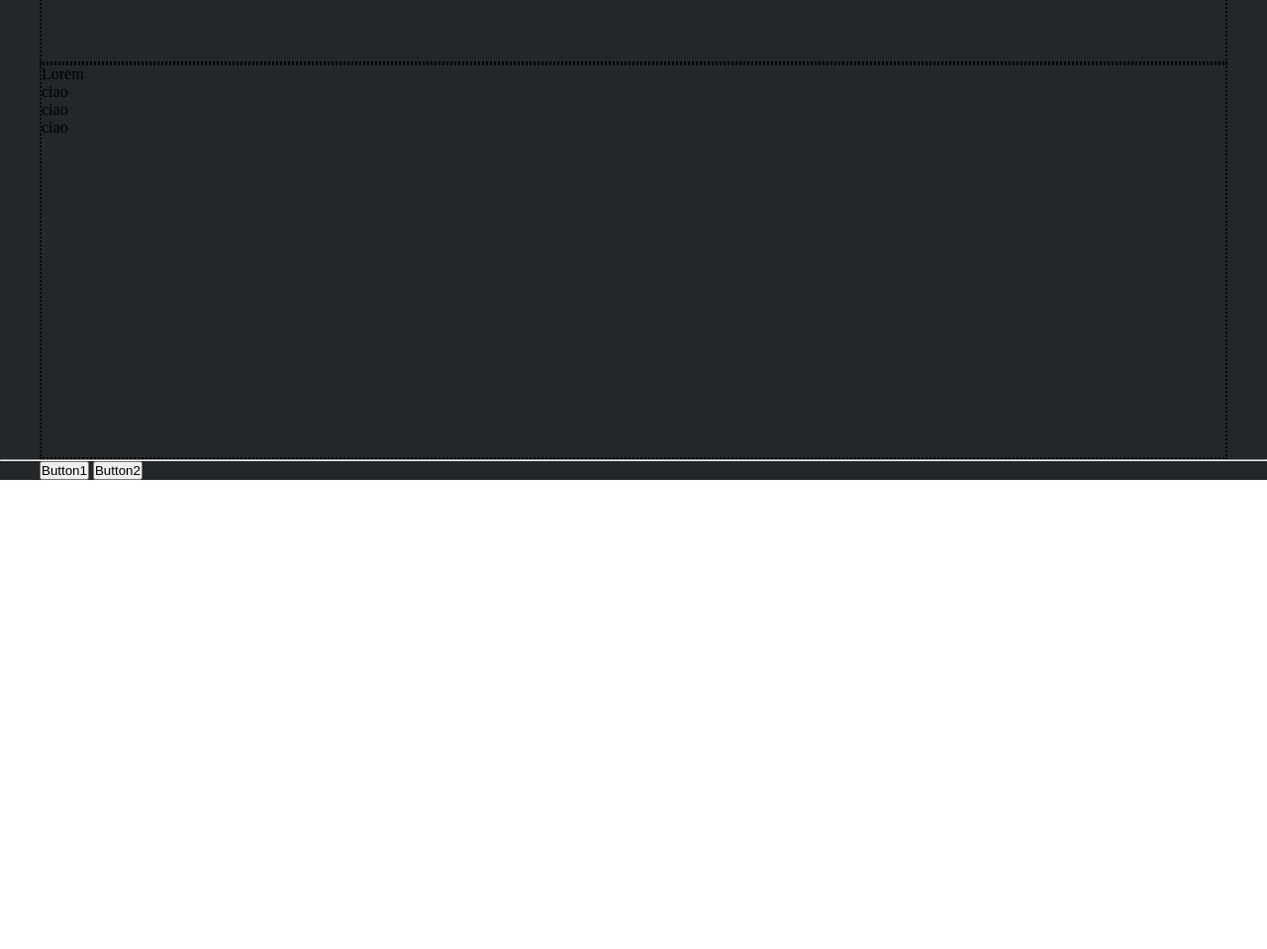
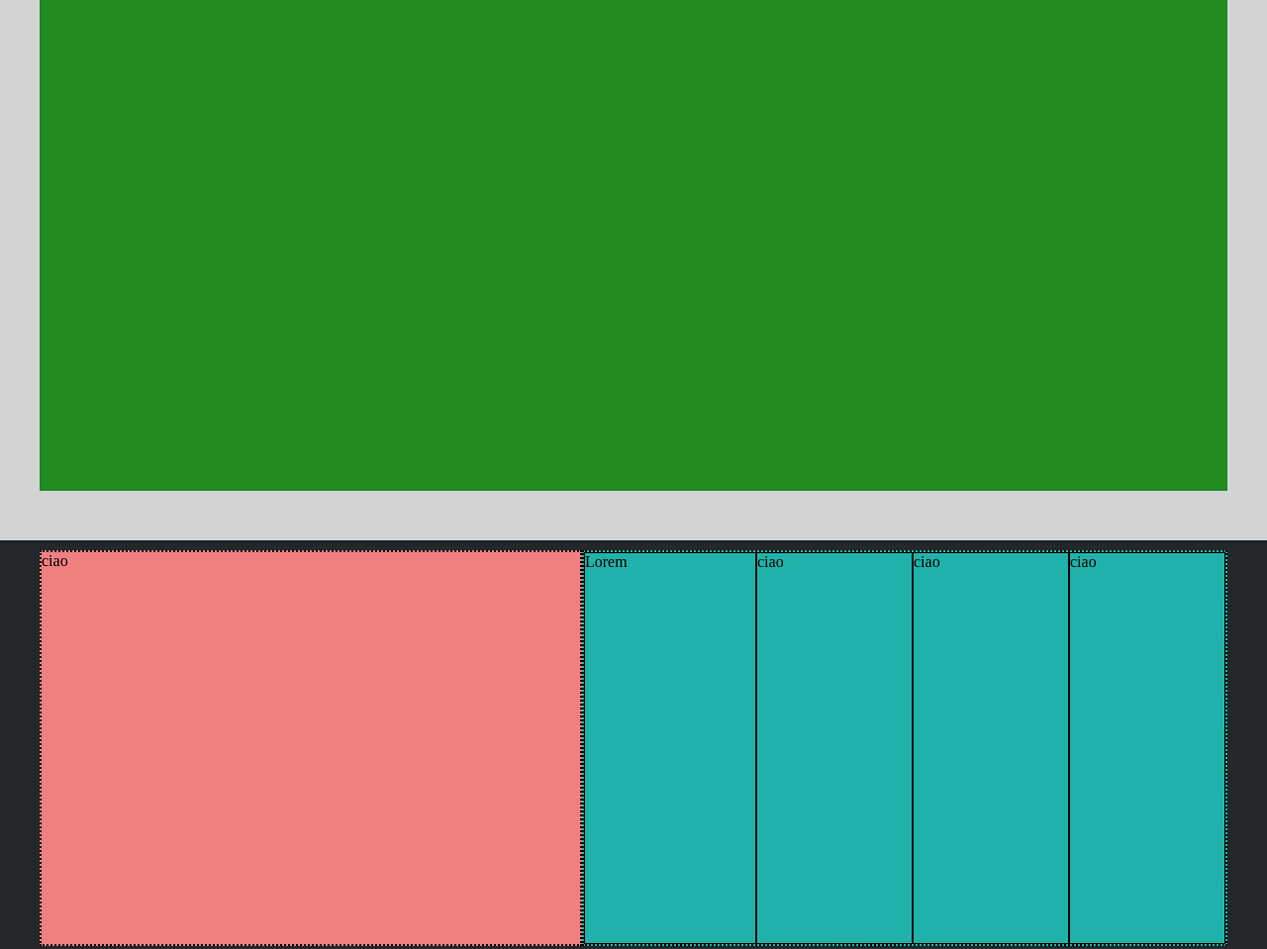
Before and after one commit to giuseppegenovatp/htmlcss-struttura-discord, a plain HTML site: page index.html in a window 1280 px wide. Shown: the part 2540-3499 px from the top of the page at 99% size. Before the commit the page ends 3025 px from the top, so only its background shows below. Drawn offline with Linux system fonts and the light colour scheme.

Commit message:
feat: add footer style css

```diff
--- a/css/style.css
+++ b/css/style.css
@@ -53,6 +53,10 @@ nav.debug {
     height: 50px;
     background-color: #daa520;
 }
+.big-box {
+    height: 900px;
+}
+
 
 /* INIZIO header */
 
@@ -114,5 +118,45 @@ header {
     order: 1;
 }
 
+/* fine  MAIN */
 
-/* fine  MAIN */
+
+/* inizio  footer */
+.footer-flex {
+    display: flex;
+    padding-top:10px;
+    padding-bottom:40px;
+}
+
+.left_box {
+    background-color:#f08080;
+    flex-grow: 2;
+}
+
+.right_box {
+    background-color:#20b2aa ;
+    display: flex;
+    flex-grow: 2;
+
+}
+
+.box_grid {
+    flex-grow: 1;
+    border: 1px solid black;
+}
+
+.footer_nav {
+    display: flex;
+    justify-content: space-between;
+    align-content: center;
+    background-color:#7fffd4;
+    margin-top: 30px;
+}
+
+.btn {
+    margin-top: 20px;
+    margin-bottom: 20px;
+}
+
+
+/* fine  footer */
```
